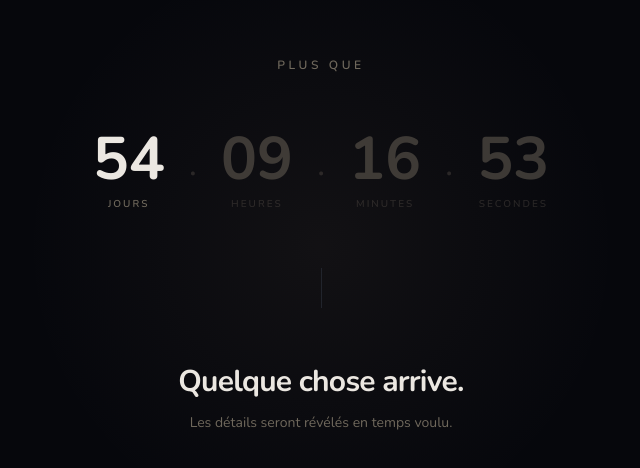
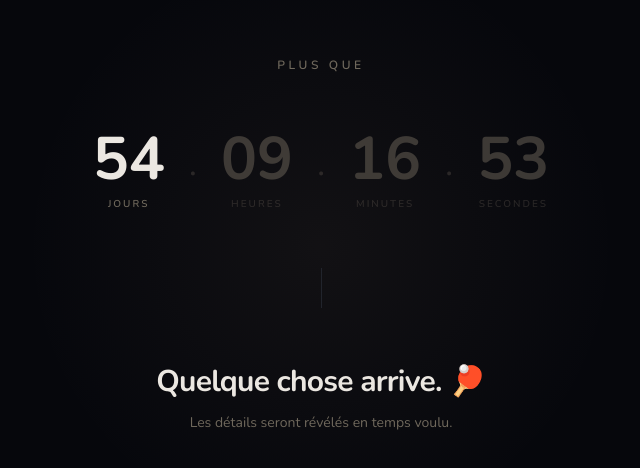
Before and after one commit to ArnaudBru/weekend-pongistes-2026, a Next.js app: page / in a window 1280 px wide. Shown: the part 154-622 px from the top of the page, without its empty margins (319-959 px from the left). Built offline with nearby package versions, Linux system fonts and the light colour scheme.

Commit message:
feat: add paddle emoji to header message
Added a paddle emoji to the header message for visual interest.

Co-authored-by: ArnaudBru <26165930+ArnaudBru@users.noreply.github.com>

```diff
--- a/app/page.tsx
+++ b/app/page.tsx
@@ -25,7 +25,7 @@ export default function Page() {
         {/* Message */}
         <div className="flex flex-col items-center gap-3">
           <h1 className="text-2xl sm:text-3xl font-bold text-foreground tracking-tight text-balance">
-            Quelque chose arrive.
+            Quelque chose arrive. 🏓
           </h1>
           <p className="text-sm text-muted-foreground font-normal leading-relaxed text-pretty max-w-xs">
             Les détails seront révélés en temps voulu.
```
